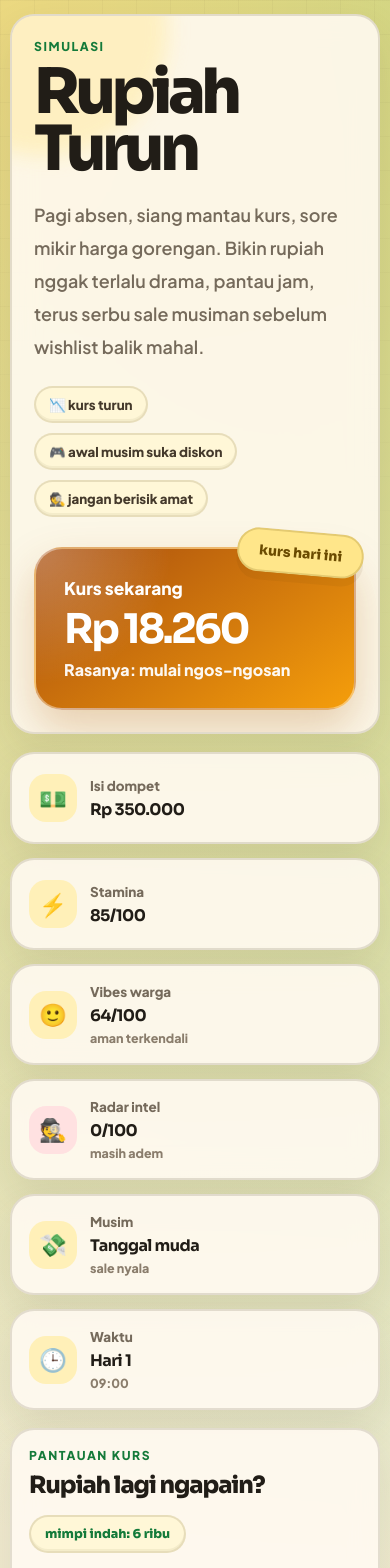
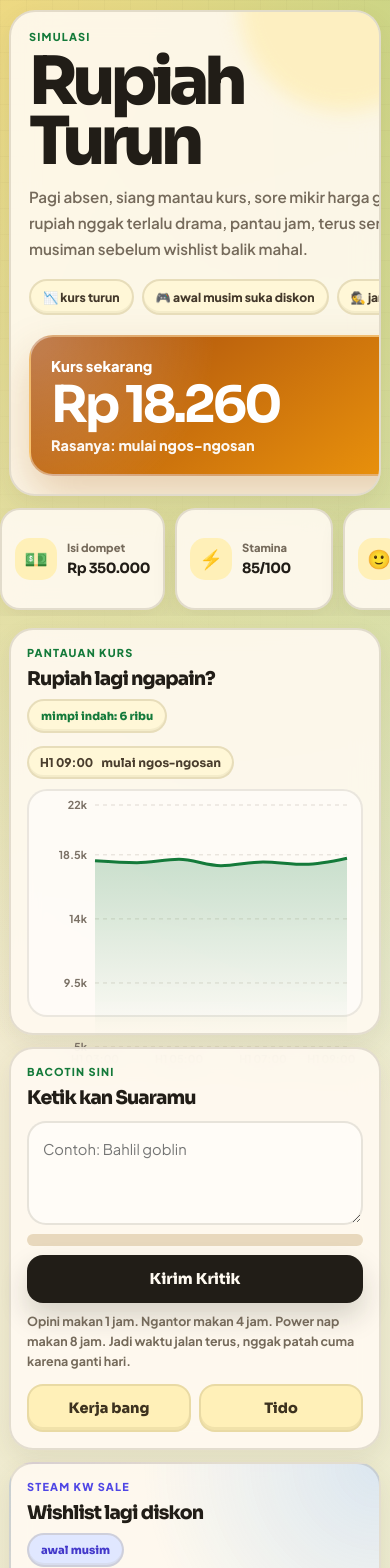
Before and after one commit to Zaidan07/rupiah-turun, a React (Vite) app: page / in a window 390 px wide. Shown: the top 1568 px of the page. Built offline with nearby package versions, Linux system fonts and the light colour scheme.

Commit message:
fix(ui): mobile responsive ui

```diff
--- a/src/App.css
+++ b/src/App.css
@@ -979,3 +979,413 @@ textarea:disabled {
     height: 46px;
   }
 }
+
+/* Mobile polish: make the game feel like a real phone UI */
+@media (max-width: 720px) {
+  :root {
+    --shadow: 0 10px 26px rgba(77, 63, 42, 0.09);
+  }
+
+  body {
+    overflow-x: hidden;
+  }
+
+  body::before {
+    background-size: 26px 26px;
+    opacity: 0.75;
+  }
+
+  .game-page {
+    width: min(100% - 18px, 1180px);
+    padding: 10px 0 calc(24px + env(safe-area-inset-bottom));
+  }
+
+  .hero-card {
+    grid-template-columns: 1fr;
+    gap: 16px;
+    padding: 18px;
+    border-radius: 26px;
+  }
+
+  .hero-card::after {
+    right: -70px;
+    top: -110px;
+    width: 210px;
+    height: 210px;
+  }
+
+  .eyebrow {
+    font-size: 0.68rem;
+    letter-spacing: 0.11em;
+  }
+
+  h1 {
+    max-width: 360px;
+    font-size: clamp(2.75rem, 17vw, 4.65rem);
+    line-height: 0.9;
+    letter-spacing: -0.08em;
+  }
+
+  h2 {
+    font-size: 1.18rem;
+  }
+
+  .subtitle {
+    margin-top: 13px;
+    font-size: 0.95rem;
+    line-height: 1.7;
+  }
+
+  .chip-row {
+    display: flex;
+    flex-wrap: nowrap;
+    gap: 8px;
+    margin: 17px -18px 0;
+    padding: 0 18px 4px;
+    overflow-x: auto;
+    overscroll-behavior-x: contain;
+    scrollbar-width: none;
+  }
+
+  .chip-row::-webkit-scrollbar {
+    display: none;
+  }
+
+  .chip-row span {
+    flex: 0 0 auto;
+    min-height: 34px;
+    padding: 8px 12px;
+    font-size: 0.76rem;
+    white-space: nowrap;
+  }
+
+  .rupiah-badge {
+    min-height: 132px;
+    justify-content: center;
+    padding: 20px;
+    border-radius: 24px;
+  }
+
+  .badge-sticker {
+    top: -13px;
+    right: 12px;
+    min-height: 34px;
+    padding: 7px 14px;
+    font-size: 0.68rem;
+    transform: rotate(3deg);
+  }
+
+  .rupiah-badge p {
+    margin-bottom: 6px;
+    font-size: 0.92rem;
+  }
+
+  .rupiah-badge strong {
+    margin-bottom: 6px;
+    font-size: clamp(2.55rem, 13vw, 3.25rem);
+    line-height: 0.96;
+  }
+
+  .rupiah-badge small {
+    font-size: 0.9rem;
+  }
+
+  .stats-grid {
+    display: flex;
+    gap: 10px;
+    margin: 12px -9px 0;
+    padding: 0 9px 6px;
+    overflow-x: auto;
+    overscroll-behavior-x: contain;
+    scroll-snap-type: x proximity;
+    scrollbar-width: none;
+  }
+
+  .stats-grid::-webkit-scrollbar {
+    display: none;
+  }
+
+  .stat-card {
+    flex: 0 0 158px;
+    min-height: 82px;
+    padding: 13px;
+    gap: 10px;
+    border-radius: 20px;
+    scroll-snap-align: start;
+  }
+
+  .stat-icon {
+    width: 42px;
+    height: 42px;
+    border-radius: 15px;
+    font-size: 1.18rem;
+  }
+
+  .stat-card p {
+    font-size: 0.7rem;
+  }
+
+  .stat-card strong {
+    font-size: 0.88rem;
+  }
+
+  .stat-card small {
+    font-size: 0.66rem;
+  }
+
+  .content-grid {
+    grid-template-columns: 1fr;
+    gap: 12px;
+    margin-top: 12px;
+  }
+
+  .chart-panel {
+    order: 1;
+  }
+
+  .action-panel {
+    order: 2;
+  }
+
+  .shop-panel {
+    order: 3;
+  }
+
+  .achievement-panel {
+    order: 4;
+  }
+
+  .log-panel {
+    order: 5;
+  }
+
+  .panel {
+    padding: 16px;
+    border-radius: 24px;
+  }
+
+  .panel-header {
+    display: grid;
+    gap: 10px;
+    margin-bottom: 13px;
+  }
+
+  .target-pill {
+    width: max-content;
+    min-height: 34px;
+    padding: 7px 12px;
+    font-size: 0.7rem;
+  }
+
+  .chart-status-row {
+    margin-bottom: 10px;
+    padding: 7px 11px;
+    font-size: 0.75rem;
+  }
+
+  .chart-box {
+    height: 228px;
+    padding: 6px;
+    border-radius: 20px;
+  }
+
+  .recharts-text {
+    font-size: 0.68rem;
+  }
+
+  .recharts-xAxis .recharts-cartesian-axis-tick:nth-of-type(2n) {
+    display: none;
+  }
+
+  .critique-box {
+    gap: 9px;
+  }
+
+  .critique-box textarea {
+    min-height: 104px;
+    padding: 14px;
+    border-radius: 19px;
+    font-size: 0.92rem;
+    line-height: 1.65;
+  }
+
+  .critique-box button {
+    min-height: 48px;
+    border-radius: 16px;
+    font-size: 0.94rem;
+  }
+
+  .critique-box small {
+    font-size: 0.78rem;
+  }
+
+  .actions {
+    grid-template-columns: repeat(2, minmax(0, 1fr));
+    gap: 8px;
+    margin-top: 12px;
+  }
+
+  .actions button {
+    min-height: 48px;
+    border-radius: 16px;
+    font-size: 0.9rem;
+  }
+
+  .shop-list,
+  .achievement-list,
+  .log-list {
+    gap: 9px;
+  }
+
+  .shop-item {
+    grid-template-columns: 44px minmax(0, 1fr);
+    gap: 10px;
+    padding: 11px;
+    border-radius: 18px;
+  }
+
+  .item-emoji {
+    width: 44px;
+    height: 44px;
+    border-radius: 16px;
+    font-size: 1.25rem;
+  }
+
+  .shop-item strong {
+    font-size: 0.88rem;
+  }
+
+  .shop-item small {
+    font-size: 0.78rem;
+  }
+
+  .shop-item em {
+    grid-column: 2;
+    justify-self: start;
+    margin-top: 2px;
+    padding: 5px 8px;
+    font-size: 0.62rem;
+  }
+
+  .achievement-card {
+    grid-template-columns: 42px 1fr;
+    min-height: auto;
+    padding: 11px;
+    gap: 10px;
+    border-radius: 18px;
+  }
+
+  .achievement-card > span {
+    width: 42px;
+    height: 42px;
+    border-radius: 15px;
+    font-size: 1.22rem;
+  }
+
+  .achievement-card strong {
+    font-size: 0.84rem;
+  }
+
+  .achievement-card p {
+    font-size: 0.72rem;
+  }
+
+  .achievement-card small {
+    grid-column: 2;
+    justify-self: start;
+    margin-top: -3px;
+    font-size: 0.65rem;
+  }
+
+  .log-list {
+    grid-template-columns: 1fr;
+  }
+
+  .log-list p {
+    padding: 11px 12px;
+    border-radius: 16px;
+    font-size: 0.82rem;
+    line-height: 1.5;
+  }
+
+  .season-toast {
+    top: auto;
+    bottom: calc(12px + env(safe-area-inset-bottom));
+    width: min(430px, calc(100% - 18px));
+    grid-template-columns: 44px 1fr;
+    gap: 10px;
+    padding: 12px;
+    border-radius: 20px;
+  }
+
+  .season-toast > span {
+    width: 44px;
+    height: 44px;
+    border-radius: 15px;
+    font-size: 1.25rem;
+  }
+
+  .season-toast strong {
+    font-size: 0.9rem;
+  }
+
+  .season-toast p {
+    font-size: 0.78rem;
+    line-height: 1.45;
+  }
+
+  .celebration-overlay,
+  .game-over-overlay {
+    padding: 18px;
+  }
+
+  .celebration-card,
+  .game-over-card {
+    padding: 24px 18px;
+    border-radius: 26px;
+  }
+
+  .celebration-emoji,
+  .game-over-card > span {
+    width: 72px;
+    height: 72px;
+    border-radius: 24px;
+    font-size: 2.45rem;
+  }
+
+  .celebration-card h2,
+  .game-over-card h2 {
+    font-size: 1.55rem;
+  }
+}
+
+@media (max-width: 380px) {
+  .game-page {
+    width: min(100% - 14px, 1180px);
+  }
+
+  h1 {
+    font-size: clamp(2.45rem, 16vw, 3.4rem);
+  }
+
+  .subtitle {
+    font-size: 0.88rem;
+  }
+
+  .stats-grid {
+    margin-inline: -7px;
+    padding-inline: 7px;
+  }
+
+  .stat-card {
+    flex-basis: 146px;
+  }
+
+  .actions {
+    grid-template-columns: 1fr;
+  }
+
+  .rupiah-badge strong {
+    font-size: 2.28rem;
+  }
+}
```
